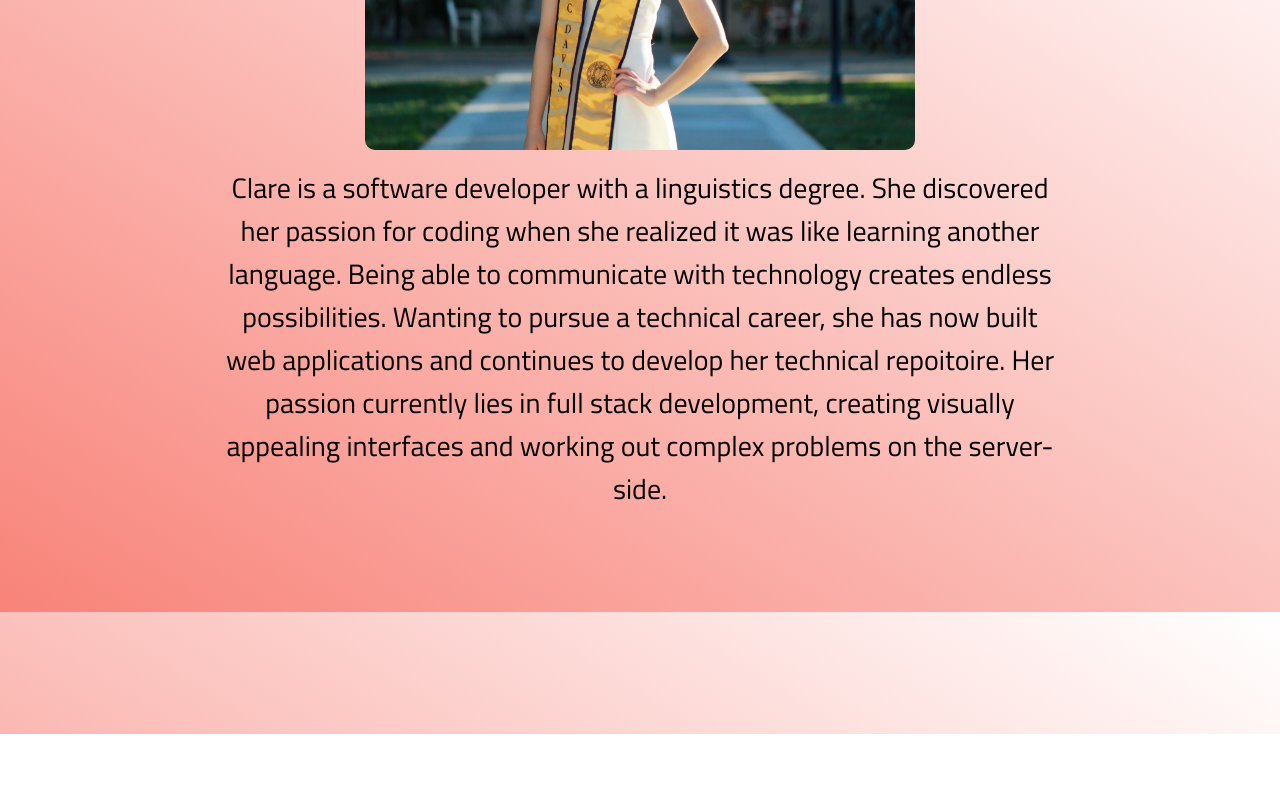
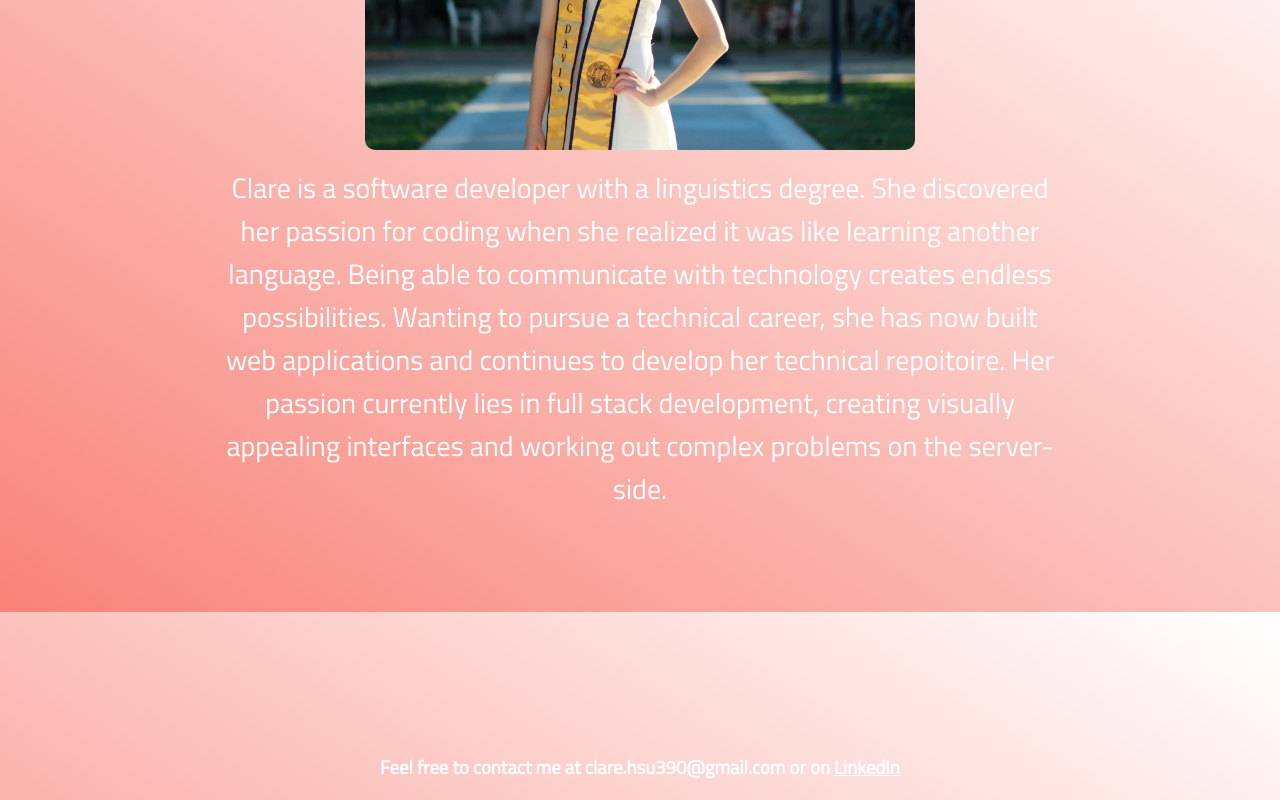
Before and after one commit to clarehsu390/portfolio, a React (Create React App) app: page / in a window 1280 px wide. Shown: the part 2588-3388 px from the top of the page. Before the commit the page ends 3322 px from the top, so only its background shows below. Built offline with nearby package versions, Linux system fonts and the light colour scheme; a web font is replaced by a local one.

Commit message:
update links

```diff
--- a/src/components/About.css
+++ b/src/components/About.css
@@ -6,6 +6,7 @@
     display: flex;
     font-family: 'Titillium Web', sans-serif;
     align-items: center;
+    color: white;
     height: 100vw;
     /* justify-content: space-between; */
     /* padding: 2em;
--- a/src/components/Homepage.css
+++ b/src/components/Homepage.css
@@ -56,6 +56,13 @@
     -webkit-text-stroke-color: white;
     color: pink;
     animation: zoomIn 0.8s;
+}
+#contact {
+    color: white;
+    text-align: center;
+}
+#contact a {
+    color: white;
 }
 @keyframes slideLeft {
     0% {
--- a/src/components/Homepage.js
+++ b/src/components/Homepage.js
@@ -42,6 +42,9 @@ export default class Homepage extends React.Component {
 
                 <ProjectIndex/>
                 <About/>
+                <div id="contact">
+                    <h3>Feel free to contact me at clare.hsu390@gmail.com or on <a href="https://www.linkedin.com/in/clare-hsu-aa3866132/">LinkedIn</a></h3>
+                    </div>
                 </div>
         );
 
--- a/src/components/Projects.css
+++ b/src/components/Projects.css
@@ -17,24 +17,16 @@
     justify-content: center;
 }
 .overlay {
-    position: fixed; /* Sit on top of the page content */
-    display: none; /* Hidden by default */
-    width: 100%; /* Full width (cover the whole page) */
-    height: 100%; /* Full height (cover the whole page) */
-    top: 0;
-    left: 0;
-    right: 0;
-    bottom: 0;
-    background-color: rgba(0,0,0,0.5); /* Black background with opacity */
-    z-index: 2; /* Specify a stack order in case you're using a different order for other elements */
+    position: absolute;
+    display: none;
+    z-index: 2;
     cursor: pointer;
 }
 .show{
-    position: absolute;
-    top: 50%;
-    left: 50%;
+    display: block;
     font-size: 50px;
     color: white;
-    transform: translate(-50%,-50%);
-    -ms-transform: translate(-50%,-50%);
+    text-align: center;
+    /* transform: translate(-50%,-50%);
+    -ms-transform: translate(-50%,-50%); */
 }
--- a/src/components/Projects.js
+++ b/src/components/Projects.js
@@ -21,9 +21,9 @@ export default class Projects extends React.Component {
             <div id="projects" className="projects">
                 <h2>Projects</h2>
                 <section className="project-section">
-                    <div className="project" >
+                    <div className="project" onMouseOut={this.handleHoverOut}  >
                         <h3>Your Aesthetic</h3>
-                        <img className="project-img" onMouseOver={this.handleHover} onMouseOut={this.handleHoverOut} className="project-images" src={require("../full-stack.png")}/>
+                        <img className="project-img" onMouseOver={this.handleHover} className="project-images" src={require("../full-stack.png")}/>
                         <div className="overlay">
                             <a href="https://github.com/clarehsu390/YourAesthetic"><i id="github" className="fab fa-github"></i></a>
                         </div>
```
